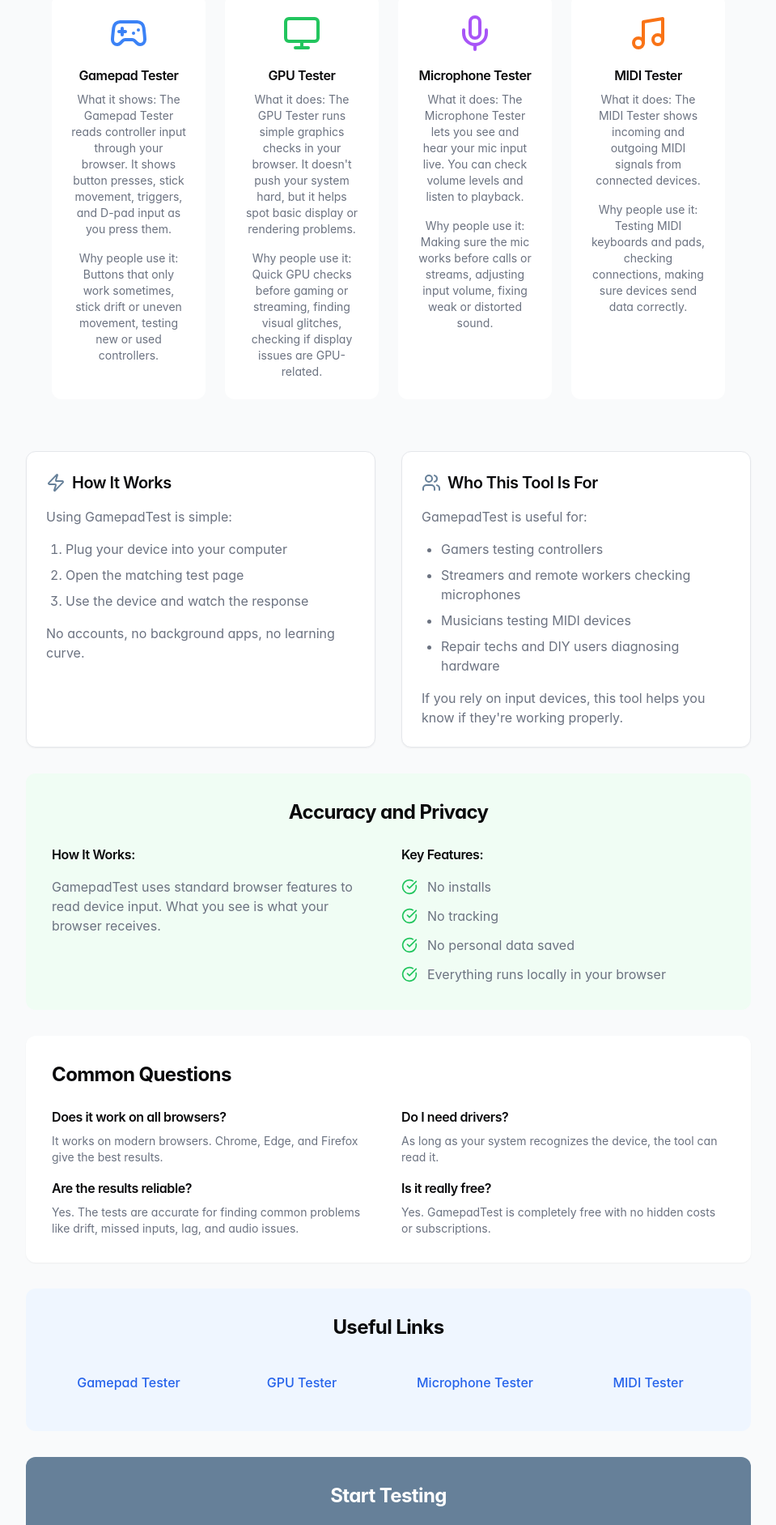
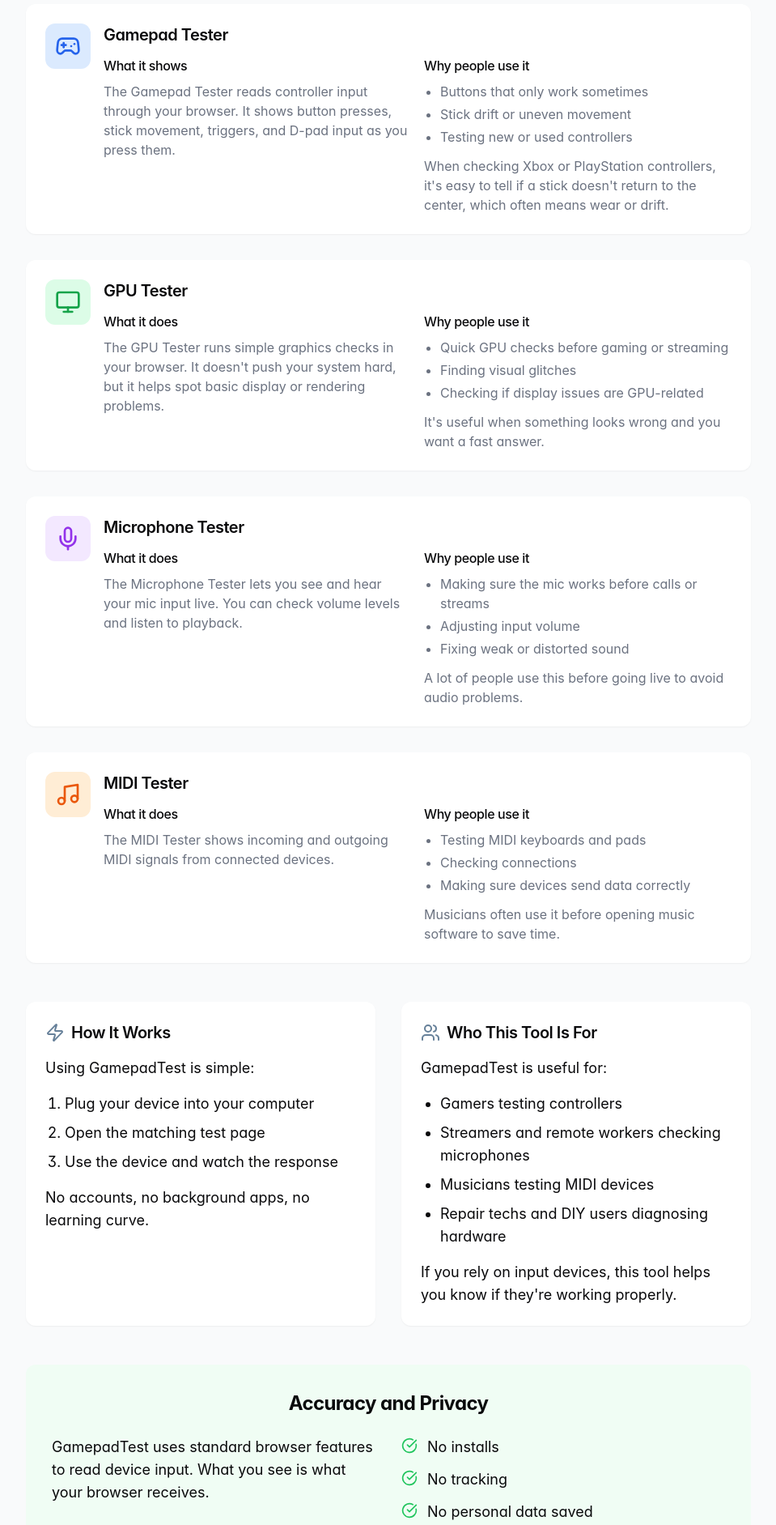
Before and after one commit to gen-tools/GamepadTest, a React (Vite) app: page / in a window 1280 px wide. Shown: the part 2293-4176 px from the top of the page at 81% size, without its empty margins (160-1119 px from the left). Built offline with nearby package versions, Linux system fonts and the light colour scheme.

Commit message:
Update Index.tsx

```diff
--- a/client/pages/Index.tsx
+++ b/client/pages/Index.tsx
@@ -9,7 +9,7 @@
   Zap,
   Shield,
   Globe,
-  Users, // Added Users icon import
+  Users,
 } from "lucide-react";
 import { Button } from "@/components/ui/button";
 import { Helmet } from "react-helmet-async";
@@ -193,6 +193,7 @@
           })}
         </script>
       </Helmet>
+
       {/* Hero Section */}
       <section className="relative overflow-hidden bg-gradient-to-br from-background via-background to-primary/5 py-20 sm:py-32">
         {/* Animated Background Elements - disabled on mobile for performance */}
@@ -353,7 +354,7 @@
         </div>
       </section>
 
-      {/* GamepadTest – Check Your Devices Online in Seconds */}
+      {/* New Content Section */}
       <section className="py-20 sm:py-32 bg-muted/50">
         <div className="mx-auto max-w-7xl px-6 lg:px-8">
           <div className="mx-auto max-w-4xl animate-fade-in-up">
@@ -369,9 +370,9 @@
               </p>
             </div>
 
-            <div className="prose prose-lg max-w-none text-muted-foreground space-y-8">
+            <div className="space-y-12">
               {/* What You Can Do With GamepadTest */}
-              <div className="bg-white rounded-lg p-8 shadow-sm hover-lift transition-all duration-300 animate-fade-in-up animate-stagger-1">
+              <div className="bg-white rounded-lg p-8 shadow-sm hover-lift transition-all duration-300">
                 <h2 className="text-2xl font-bold mb-6 text-foreground">
                   What You Can Do With GamepadTest
                 </h2>
@@ -381,7 +382,7 @@
                 <p className="text-lg leading-relaxed mt-4">
                   You can use it to:
                 </p>
-                <ul className="list-disc pl-6 space-y-2 mt-4">
+                <ul className="list-disc pl-6 space-y-2 mt-4 text-lg">
                   <li>See if a controller, microphone, GPU, or MIDI device is responding</li>
                   <li>Find issues like missed button presses, drifting sticks, dead zones, or low mic volume</li>
                   <li>Run quick checks without installing large programs</li>
@@ -392,152 +393,209 @@
               </div>
 
               {/* Available Tools */}
-              <div className="bg-gray-50 rounded-lg p-8 animate-fade-in-up animate-stagger-2">
-                <h2 className="text-2xl font-bold mb-6 text-center text-foreground">
+              <div className="space-y-8">
+                <h2 className="text-2xl font-bold text-center text-foreground">
                   Available Tools
                 </h2>
-                <p className="text-center mb-8">
+                <p className="text-center text-lg">
                   GamepadTest includes different tools for different devices. Each one shows live feedback so you can see how your hardware reacts as you use it.
                 </p>
-                <div className="grid grid-cols-1 md:grid-cols-2 lg:grid-cols-4 gap-6">
+
                 {/* Gamepad Tester */}
-                  <div className="text-center p-6 bg-white rounded-lg hover-scale transition-all duration-300">
-                    <Gamepad2 className="h-12 w-12 text-blue-500 mx-auto mb-4" />
-                    <h2 className="font-semibold text-foreground mb-2">
-                      Gamepad Tester
-                    </h2>
-                    <p className="text-sm mb-4">
-                      What it shows: The Gamepad Tester reads controller input through your browser. It shows button presses, stick movement, triggers, and D-pad input as you press them.
-                    </p>
-                    <p className="text-sm">
-                      Why people use it: Buttons that only work sometimes, stick drift or uneven movement, testing new or used controllers.
+                <div className="bg-white rounded-lg p-6 shadow-sm">
+                  <div className="flex items-start gap-4">
+                    <div className="p-3 bg-blue-100 rounded-lg">
+                      <Gamepad2 className="h-8 w-8 text-blue-600" />
+                    </div>
+                    <div className="flex-1">
+                      <h3 className="text-xl font-semibold text-foreground mb-3">Gamepad Tester</h3>
+                      <div className="grid grid-cols-1 md:grid-cols-2 gap-4">
+                        <div>
+                          <h4 className="font-medium text-foreground mb-2">What it shows</h4>
+                          <p className="text-muted-foreground">
+                            The Gamepad Tester reads controller input through your browser. It shows button presses, stick movement, triggers, and D-pad input as you press them.
                           </p>
                         </div>
-
-                  {/* GPU Tester */}
-                  <div className="text-center p-6 bg-white rounded-lg hover-scale transition-all duration-300">
-                    <Monitor className="h-12 w-12 text-green-500 mx-auto mb-4" />
-                    <h2 className="font-semibold text-foreground mb-2">
-                      GPU Tester
-                    </h2>
-                    <p className="text-sm mb-4">
-                      What it does: The GPU Tester runs simple graphics checks in your browser. It doesn't push your system hard, but it helps spot basic display or rendering problems.
-                    </p>
-                    <p className="text-sm">
-                      Why people use it: Quick GPU checks before gaming or streaming, finding visual glitches, checking if display issues are GPU-related.
-                    </p>
-                  </div>
-
-                  {/* Microphone Tester */}
-                  <div className="text-center p-6 bg-white rounded-lg hover-scale transition-all duration-300">
-                    <Mic className="h-12 w-12 text-purple-500 mx-auto mb-4" />
-                    <h2 className="font-semibold text-foreground mb-2">
-                      Microphone Tester
-                    </h2>
-                    <p className="text-sm mb-4">
-                      What it does: The Microphone Tester lets you see and hear your mic input live. You can check volume levels and listen to playback.
-                    </p>
-                    <p className="text-sm">
-                      Why people use it: Making sure the mic works before calls or streams, adjusting input volume, fixing weak or distorted sound.
-                    </p>
-                  </div>
-
-                  {/* MIDI Tester */}
-                  <div className="text-center p-6 bg-white rounded-lg hover-scale transition-all duration-300">
-                    <Music className="h-12 w-12 text-orange-500 mx-auto mb-4" />
-                    <h2 className="font-semibold text-foreground mb-2">
-                      MIDI Tester
-                    </h2>
-                    <p className="text-sm mb-4">
-                      What it does: The MIDI Tester shows incoming and outgoing MIDI signals from connected devices.
-                    </p>
-                    <p className="text-sm">
-                      Why people use it: Testing MIDI keyboards and pads, checking connections, making sure devices send data correctly.
+                        <div>
+                          <h4 className="font-medium text-foreground mb-2">Why people use it</h4>
+                          <ul className="list-disc pl-5 space-y-1 text-muted-foreground">
+                            <li>Buttons that only work sometimes</li>
+                            <li>Stick drift or uneven movement</li>
+                            <li>Testing new or used controllers</li>
+                          </ul>
+                          <p className="mt-3 text-muted-foreground">
+                            When checking Xbox or PlayStation controllers, it's easy to tell if a stick doesn't return to the center, which often means wear or drift.
                           </p>
                         </div>
                       </div>
                     </div>
+                  </div>
+                </div>
 
-              {/* How It Works */}
-              <div className="grid grid-cols-1 lg:grid-cols-2 gap-8 animate-fade-in-up animate-stagger-3">
-                <section className="hover-lift rounded-lg border bg-white p-6 shadow-sm">
-                  <h2 className="flex items-center gap-2 text-xl font-semibold text-foreground">
+                {/* GPU Tester */}
+                <div className="bg-white rounded-lg p-6 shadow-sm">
+                  <div className="flex items-start gap-4">
+                    <div className="p-3 bg-green-100 rounded-lg">
+                      <Monitor className="h-8 w-8 text-green-600" />
+                    </div>
+                    <div className="flex-1">
+                      <h3 className="text-xl font-semibold text-foreground mb-3">GPU Tester</h3>
+                      <div className="grid grid-cols-1 md:grid-cols-2 gap-4">
+                        <div>
+                          <h4 className="font-medium text-foreground mb-2">What it does</h4>
+                          <p className="text-muted-foreground">
+                            The GPU Tester runs simple graphics checks in your browser. It doesn't push your system hard, but it helps spot basic display or rendering problems.
+                          </p>
+                        </div>
+                        <div>
+                          <h4 className="font-medium text-foreground mb-2">Why people use it</h4>
+                          <ul className="list-disc pl-5 space-y-1 text-muted-foreground">
+                            <li>Quick GPU checks before gaming or streaming</li>
+                            <li>Finding visual glitches</li>
+                            <li>Checking if display issues are GPU-related</li>
+                          </ul>
+                          <p className="mt-3 text-muted-foreground">
+                            It's useful when something looks wrong and you want a fast answer.
+                          </p>
+                        </div>
+                      </div>
+                    </div>
+                  </div>
+                </div>
+
+                {/* Microphone Tester */}
+                <div className="bg-white rounded-lg p-6 shadow-sm">
+                  <div className="flex items-start gap-4">
+                    <div className="p-3 bg-purple-100 rounded-lg">
+                      <Mic className="h-8 w-8 text-purple-600" />
+                    </div>
+                    <div className="flex-1">
+                      <h3 className="text-xl font-semibold text-foreground mb-3">Microphone Tester</h3>
+                      <div className="grid grid-cols-1 md:grid-cols-2 gap-4">
+                        <div>
+                          <h4 className="font-medium text-foreground mb-2">What it does</h4>
+                          <p className="text-muted-foreground">
+                            The Microphone Tester lets you see and hear your mic input live. You can check volume levels and listen to playback.
+                          </p>
+                        </div>
+                        <div>
+                          <h4 className="font-medium text-foreground mb-2">Why people use it</h4>
+                          <ul className="list-disc pl-5 space-y-1 text-muted-foreground">
+                            <li>Making sure the mic works before calls or streams</li>
+                            <li>Adjusting input volume</li>
+                            <li>Fixing weak or distorted sound</li>
+                          </ul>
+                          <p className="mt-3 text-muted-foreground">
+                            A lot of people use this before going live to avoid audio problems.
+                          </p>
+                        </div>
+                      </div>
+                    </div>
+                  </div>
+                </div>
+
+                {/* MIDI Tester */}
+                <div className="bg-white rounded-lg p-6 shadow-sm">
+                  <div className="flex items-start gap-4">
+                    <div className="p-3 bg-orange-100 rounded-lg">
+                      <Music className="h-8 w-8 text-orange-600" />
+                    </div>
+                    <div className="flex-1">
+                      <h3 className="text-xl font-semibold text-foreground mb-3">MIDI Tester</h3>
+                      <div className="grid grid-cols-1 md:grid-cols-2 gap-4">
+                        <div>
+                          <h4 className="font-medium text-foreground mb-2">What it does</h4>
+                          <p className="text-muted-foreground">
+                            The MIDI Tester shows incoming and outgoing MIDI signals from connected devices.
+                          </p>
+                        </div>
+                        <div>
+                          <h4 className="font-medium text-foreground mb-2">Why people use it</h4>
+                          <ul className="list-disc pl-5 space-y-1 text-muted-foreground">
+                            <li>Testing MIDI keyboards and pads</li>
+                            <li>Checking connections</li>
+                            <li>Making sure devices send data correctly</li>
+                          </ul>
+                          <p className="mt-3 text-muted-foreground">
+                            Musicians often use it before opening music software to save time.
+                          </p>
+                        </div>
+                      </div>
+                    </div>
+                  </div>
+                </div>
+              </div>
+
+              {/* How It Works & Who This Tool Is For */}
+              <div className="grid grid-cols-1 lg:grid-cols-2 gap-8">
+                <div className="bg-white rounded-lg p-6 shadow-sm">
+                  <h2 className="flex items-center gap-2 text-xl font-semibold text-foreground mb-4">
                     <Zap className="h-6 w-6 text-primary" />
                     How It Works
                   </h2>
-                  <div className="mt-4 space-y-4 text-muted-foreground">
-                    <p>
+                  <p className="text-lg mb-4">
                     Using GamepadTest is simple:
                   </p>
-                    <ol className="list-decimal pl-6 space-y-2">
+                  <ol className="list-decimal pl-6 space-y-2 text-lg">
                     <li>Plug your device into your computer</li>
                     <li>Open the matching test page</li>
                     <li>Use the device and watch the response</li>
                   </ol>
-                    <p>
+                  <p className="mt-4 text-lg">
                     No accounts, no background apps, no learning curve.
                   </p>
                 </div>
-                </section>
 
-                <section className="hover-lift rounded-lg border bg-white p-6 shadow-sm">
-                  <h2 className="flex items-center gap-2 text-xl font-semibold text-foreground">
+                <div className="bg-white rounded-lg p-6 shadow-sm">
+                  <h2 className="flex items-center gap-2 text-xl font-semibold text-foreground mb-4">
                     <Users className="h-6 w-6 text-primary" />
                     Who This Tool Is For
                   </h2>
-                  <div className="mt-4 space-y-4 text-muted-foreground">
-                    <p>
+                  <p className="text-lg mb-4">
                     GamepadTest is useful for:
                   </p>
-                    <ul className="list-disc pl-6 space-y-2">
+                  <ul className="list-disc pl-6 space-y-2 text-lg">
                     <li>Gamers testing controllers</li>
                     <li>Streamers and remote workers checking microphones</li>
                     <li>Musicians testing MIDI devices</li>
                     <li>Repair techs and DIY users diagnosing hardware</li>
                   </ul>
-                    <p>
+                  <p className="mt-4 text-lg">
                     If you rely on input devices, this tool helps you know if they're working properly.
                   </p>
                 </div>
-                </section>
               </div>
 
               {/* Accuracy and Privacy */}
-              <div className="bg-green-50 rounded-lg p-8 animate-fade-in-up animate-stagger-4">
+              <div className="bg-green-50 rounded-lg p-8">
                 <h2 className="text-2xl font-bold mb-6 text-center text-foreground">
                   Accuracy and Privacy
                 </h2>
                 <div className="grid grid-cols-1 lg:grid-cols-2 gap-8">
                   <div>
-                    <h2 className="font-semibold text-foreground mb-4">
-                      How It Works:
-                    </h2>
-                    <p>
+                    <p className="text-lg">
                       GamepadTest uses standard browser features to read device input. What you see is what your browser receives.
                     </p>
                   </div>
                   <div>
-                    <h2 className="font-semibold text-foreground mb-4">
-                      Key Features:
-                    </h2>
-                    <div className="space-y-3">
-                      <div className="flex items-start gap-3">
+                    <ul className="space-y-3">
+                      <li className="flex items-start gap-3">
                         <CheckCircle className="h-5 w-5 text-green-500 mt-0.5" />
-                        <span>No installs</span>
-                      </div>
-                      <div className="flex items-start gap-3">
+                        <span className="text-lg">No installs</span>
+                      </li>
+                      <li className="flex items-start gap-3">
                         <CheckCircle className="h-5 w-5 text-green-500 mt-0.5" />
-                        <span>No tracking</span>
-                      </div>
-                      <div className="flex items-start gap-3">
+                        <span className="text-lg">No tracking</span>
+                      </li>
+                      <li className="flex items-start gap-3">
                         <CheckCircle className="h-5 w-5 text-green-500 mt-0.5" />
-                        <span>No personal data saved</span>
-                      </div>
-                      <div className="flex items-start gap-3">
+                        <span className="text-lg">No personal data saved</span>
+                      </li>
+                      <li className="flex items-start gap-3">
                         <CheckCircle className="h-5 w-5 text-green-500 mt-0.5" />
-                        <span>Everything runs locally in your browser</span>
-                      </div>
-                    </div>
+                        <span className="text-lg">Everything runs locally in your browser</span>
+                      </li>
+                    </ul>
                   </div>
                 </div>
               </div>
@@ -550,68 +608,53 @@
                 <div className="grid grid-cols-1 md:grid-cols-2 gap-8">
                   <div className="space-y-4">
                     <div>
-                      <h2 className="font-semibold text-foreground mb-2">
+                      <h3 className="font-semibold text-foreground mb-2">
                         Does it work on all browsers?
-                      </h2>
-                      <p className="text-sm text-muted-foreground">
+                      </h3>
+                      <p className="text-muted-foreground">
                         It works on modern browsers. Chrome, Edge, and Firefox give the best results.
                       </p>
                     </div>
                     <div>
-                      <h2 className="font-semibold text-foreground mb-2">
+                      <h3 className="font-semibold text-foreground mb-2">
                         Are the results reliable?
-                      </h2>
-                      <p className="text-sm text-muted-foreground">
+                      </h3>
+                      <p className="text-muted-foreground">
                         Yes. The tests are accurate for finding common problems like drift, missed inputs, lag, and audio issues.
                       </p>
                     </div>
                   </div>
                   <div className="space-y-4">
                     <div>
-                      <h2 className="font-semibold text-foreground mb-2">
+                      <h3 className="font-semibold text-foreground mb-2">
                         Do I need drivers?
-                      </h2>
-                      <p className="text-sm text-muted-foreground">
+                      </h3>
+                      <p className="text-muted-foreground">
                         As long as your system recognizes the device, the tool can read it.
                       </p>
                     </div>
                     <div>
-                      <h2 className="font-semibold text-foreground mb-2">
-                        Is it really free?
-                      </h2>
-                      <p className="text-sm text-muted-foreground">
-                        Yes. GamepadTest is completely free with no hidden costs or subscriptions.
-                      </p>
+                      <h3 className="font-semibold text-foreground mb-2">
+                        Useful Links
+                      </h3>
+                      <div className="space-y-2">
+                        <Link to="/gamepad-tester" className="block text-primary hover:underline">
+                          Gamepad Tester
+                        </Link>
+                        <Link to="/gpu-tester" className="block text-primary hover:underline">
+                          GPU Tester
+                        </Link>
+                        <Link to="/mic-tester" className="block text-primary hover:underline">
+                          Microphone Tester
+                        </Link>
+                        <Link to="/midi-tester" className="block text-primary hover:underline">
+                          MIDI Tester
+                        </Link>
+                        <Link to="/help" className="block text-primary hover:underline">
+                          Help and troubleshooting
+                        </Link>
                       </div>
                     </div>
-                </div>
-              </div>
-
-              {/* Useful Links */}
-              <div className="bg-blue-50 rounded-lg p-8">
-                <h2 className="text-2xl font-bold mb-6 text-center text-foreground">
-                  Useful Links
-                </h2>
-                <div className="grid grid-cols-1 md:grid-cols-2 lg:grid-cols-4 gap-6">
-                  <div className="text-center p-4">
-                    <Link to="/gamepad-tester" className="block text-blue-600 hover:text-blue-800 font-medium">
-                      Gamepad Tester
-                    </Link>
-                  </div>
-                  <div className="text-center p-4">
-                    <Link to="/gpu-tester" className="block text-blue-600 hover:text-blue-800 font-medium">
-                      GPU Tester
-                    </Link>
-                  </div>
-                  <div className="text-center p-4">
-                    <Link to="/mic-tester" className="block text-blue-600 hover:text-blue-800 font-medium">
-                      Microphone Tester
-                    </Link>
-                  </div>
-                  <div className="text-center p-4">
-                    <Link to="/midi-tester" className="block text-blue-600 hover:text-blue-800 font-medium">
-                      MIDI Tester
-                    </Link>
                   </div>
                 </div>
               </div>
@@ -630,7 +673,7 @@
                 <div className="mt-6 flex justify-center">
                   <Link
                     to="/gamepad-tester"
-                    className="inline-flex items-center justify-center px-6 py-3 text-base font-medium text-white bg-blue-700 hover:bg-blue-800 rounded-md"
+                    className="inline-flex items-center justify-center px-6 py-3 text-lg font-medium text-white bg-blue-700 hover:bg-blue-800 rounded-md transition-colors"
                   >
                     Start Testing Now
                   </Link>
```
Lines whose indentation alone changed are shown as unchanged.
